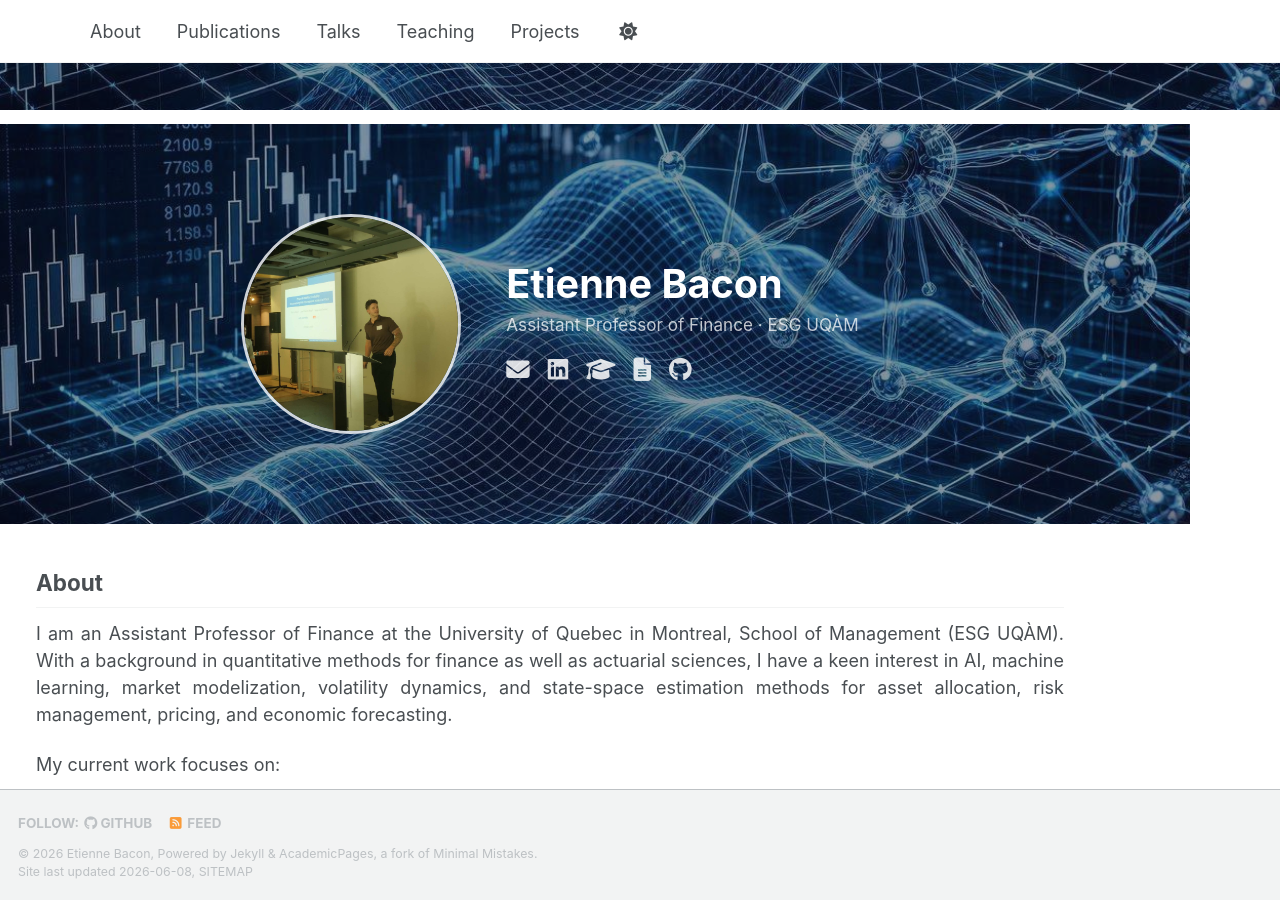
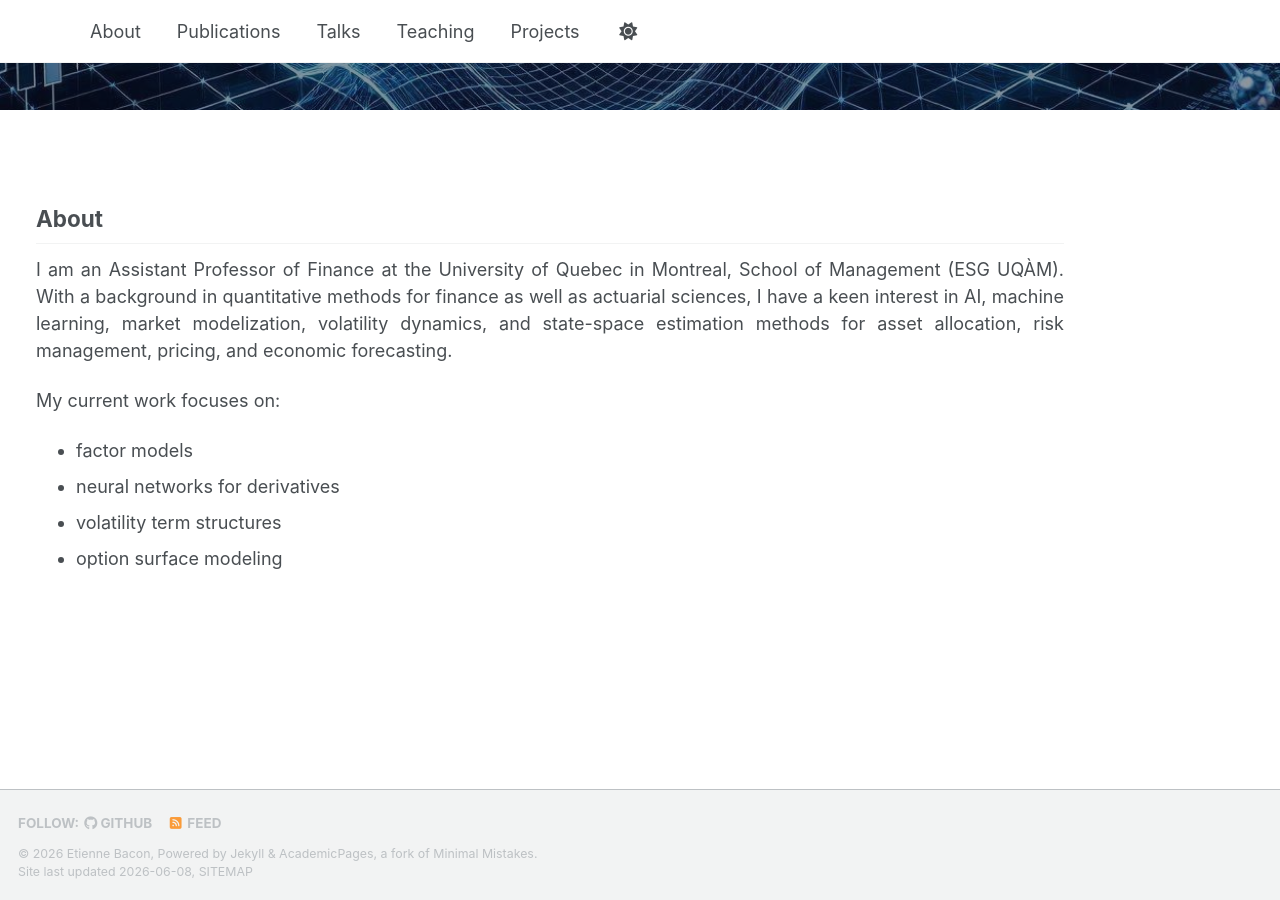
Before and after one commit to EtienneBacon/EtienneBacon.github.io, a Jekyll site: the page built from _pages/about.md, in a window 1280 px wide and 900 px high, scrolled down 317 px. Built offline with Jekyll 4.4.1, drawn with Linux system fonts in a browser that asks for light colours; a script bundle is joined from its source files by our own code; library files that are not in the unit come from our copies.

Commit message:
Update about.md

```diff
--- a/_pages/about.md
+++ b/_pages/about.md
@@ -6,23 +6,6 @@ redirect_from:
   - /about/
   - /about.html
 ---
-
-<div class="hero-banner">
-  <div class="hero-content">
-    <img class="hero-avatar" src="/images/profile.png" alt="Etienne Bacon">
-    <div class="hero-text">
-      <h1>Etienne Bacon</h1>
-      <p class="hero-sub">Assistant Professor of Finance · ESG UQÀM</p>
-      <div class="hero-links">
-        <a href="mailto:bacon.etienne@uqam.ca" title="Email"><i class="fas fa-envelope"></i></a>
-        <a href="https://www.linkedin.com/in/etienne-bacon" title="LinkedIn"><i class="fab fa-linkedin"></i></a>
-        <a href="https://scholar.google.com/citations?user=XkMVGosAAAAJ" title="Google Scholar"><i class="fas fa-graduation-cap"></i></a>
-        <a href="https://papers.ssrn.com/sol3/cf_dev/AbsByAuth.cfm?per_id=6098009" title="SSRN"><i class="fas fa-file-alt"></i></a>
-        <a href="https://github.com/EtienneBacon" title="GitHub"><i class="fab fa-github"></i></a>
-      </div>
-    </div>
-  </div>
-</div>
 
 ## About
 
```
